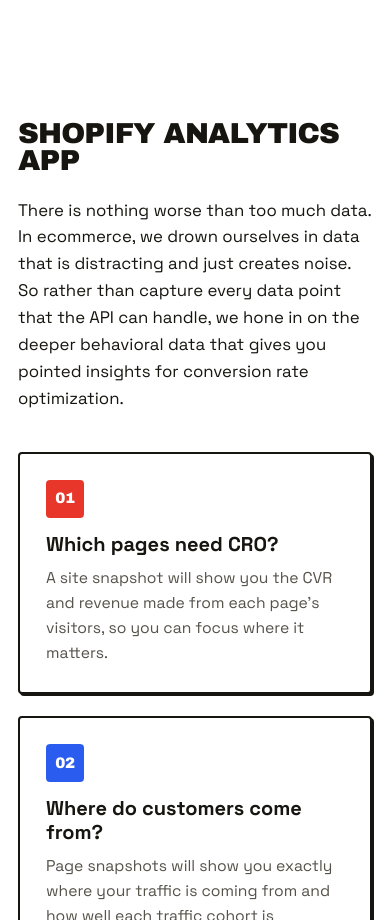
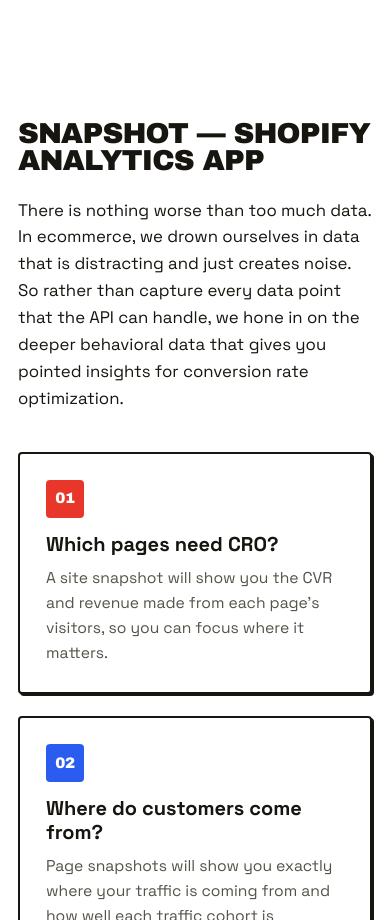
Before and after one commit to therhoe/snapshot-site, a plain HTML site: page index.html in a window 390 px wide. Shown: the part 3320-4240 px from the top of the page. Drawn offline with Linux system fonts and the light colour scheme.

Commit message:
Name the product in the app section title
The section heading becomes "Snapshot - Shopify Analytics App".

This closes a gap introduced when the heading was first rewritten:
with the product name out of that title and out of the hero
paragraph, a visitor could read the whole top half of the page
without learning the app is called Snapshot. "Why it's called a
snapshot" further down also had nothing to refer back to.

Sets on two lines at desktop and three on phones, no overflow at
1440 down to 320, so no manual break is needed.

Co-Authored-By: Claude Opus 5 <noreply@anthropic.com>

```diff
--- a/index.html
+++ b/index.html
@@ -172,7 +172,7 @@
     <!-- ---- the app ---- -->
     <section class="band" id="snapshot">
       <header class="band-head">
-        <h2 class="band-title">Shopify Analytics App</h2>
+        <h2 class="band-title">Snapshot &mdash; Shopify Analytics App</h2>
         <p class="band-sub">
           There is nothing worse than too much data. In ecommerce, we drown
           ourselves in data that is distracting and just creates noise. So
```
